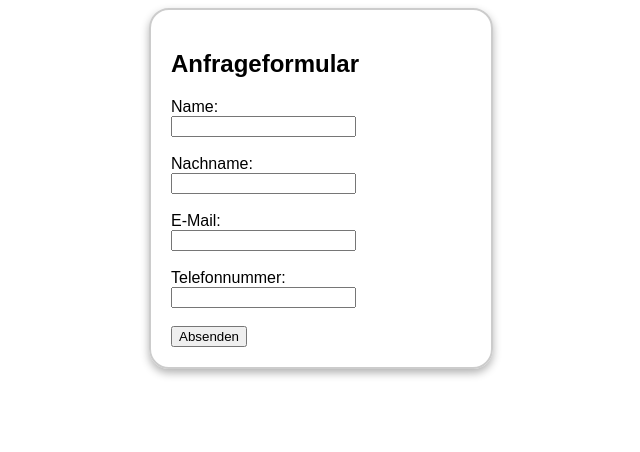
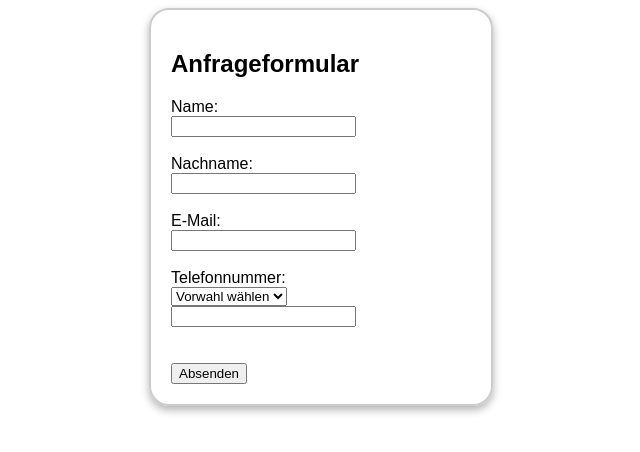
Before and after one commit to Cirrous/Probeaufgaben_Web_Development, a plain HTML site: page index.html in a window 1280 px wide. Shown: the whole page, without its empty margins (319-959 px from the left). Drawn offline with Linux system fonts and the light colour scheme.

Commit message:
Implemented country code selection (DE, AUT, CHE)

```diff
--- a/index.html
+++ b/index.html
@@ -23,7 +23,15 @@
         </div><br>
 
         <label for="telefon">Telefonnummer:</label><br>
+        <div class="phone-input">
+            <select id="country-code" name="country-code" required>
+                <option value="">Vorwahl wählen</option>
+                <option value="+49">+49</option>
+                <option value="+41">+41</option>
+                <option value="+43">+43</option>
+            </select>
         <input type="tel" id="telefon" name="telefon" pattern="[0-9]{6,15}" required><br><br>
+    </div><br>
 
         <button type="submit">Absenden</button>
     </form>
```
